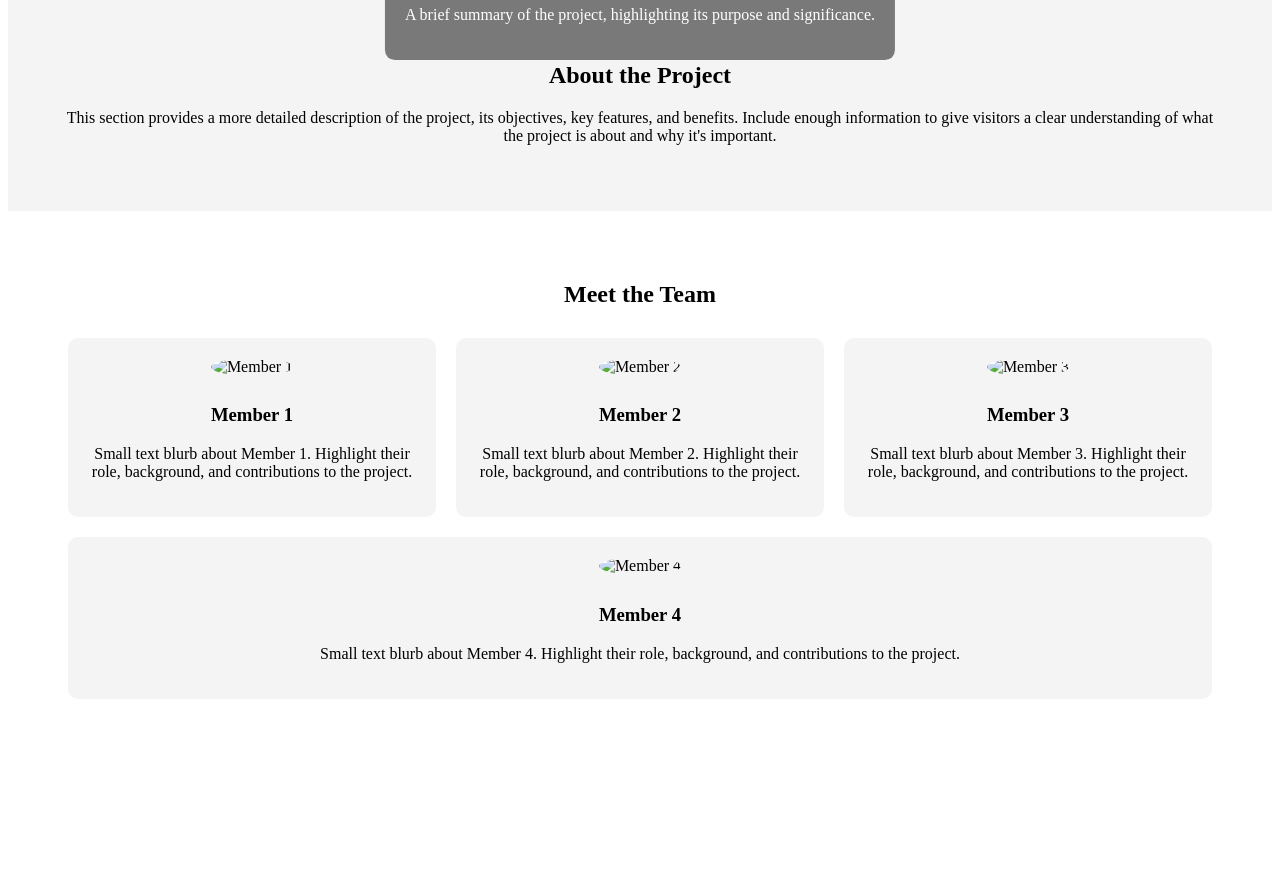
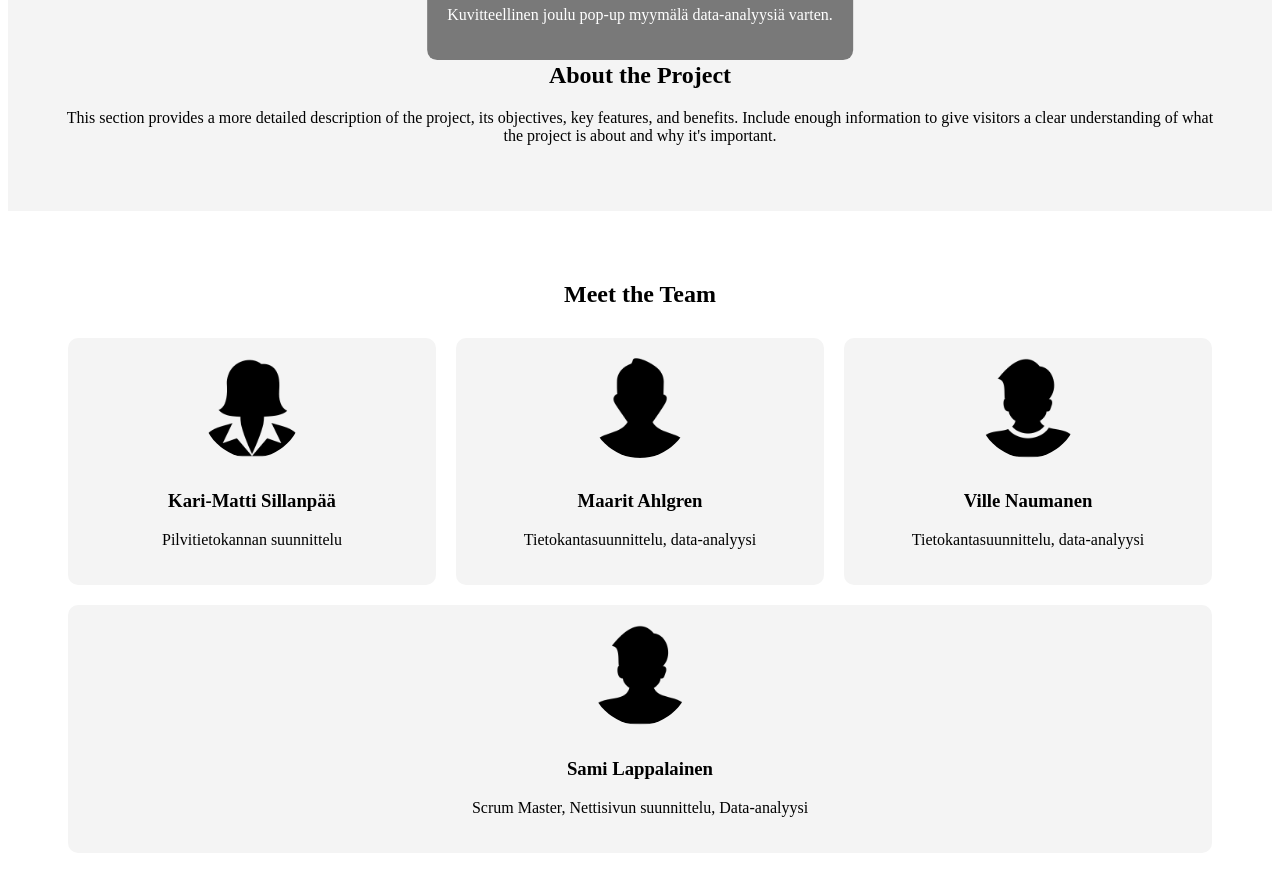
Before and after one commit to stlgithub/PythonProjects, a plain HTML site: page index.html in a window 1280 px wide. Shown: the part 34-914 px from the top of the page. Before the commit the page ends 801 px from the top, so only its background shows below. Drawn offline with Linux system fonts and the light colour scheme.

Commit message:
Add files via upload

```diff
--- a/index.html
+++ b/index.html
@@ -59,8 +59,8 @@
     <div class="header">
         <img src="path/to/your/image.jpg" alt="Project Image" class="header-image">
         <div class="summary">
-            <h1>Project Title</h1>
-            <p>A brief summary of the project, highlighting its purpose and significance.</p>
+            <h1>Joulu Pop-Up Myymälä</h1>
+            <p>Kuvitteellinen joulu pop-up myymälä data-analyysiä varten.</p>
         </div>
     </div>
 
@@ -73,24 +73,24 @@
         <h2>Meet the Team</h2>
         <div class="team-members">
             <div class="team-member">
-                <img src="path/to/member1.jpg" alt="Member 1">
-                <h3>Member 1</h3>
-                <p>Small text blurb about Member 1. Highlight their role, background, and contributions to the project.</p>
+                <img src="/pic1.png" alt="Member 1">
+                <h3>Kari-Matti Sillanpää</h3>
+                <p>Pilvitietokannan suunnittelu</p>
             </div>
             <div class="team-member">
-                <img src="path/to/member2.jpg" alt="Member 2">
-                <h3>Member 2</h3>
-                <p>Small text blurb about Member 2. Highlight their role, background, and contributions to the project.</p>
+                <img src="/pic2.png" alt="Member 2">
+                <h3>Maarit Ahlgren</h3>
+                <p>Tietokantasuunnittelu, data-analyysi</p>
             </div>
             <div class="team-member">
-                <img src="path/to/member3.jpg" alt="Member 3">
-                <h3>Member 3</h3>
-                <p>Small text blurb about Member 3. Highlight their role, background, and contributions to the project.</p>
+                <img src="/pic3.png" alt="Member 3">
+                <h3>Ville Naumanen</h3>
+                <p>Tietokantasuunnittelu, data-analyysi</p>
             </div>
             <div class="team-member">
-                <img src="path/to/member4.jpg" alt="Member 4">
-                <h3>Member 4</h3>
-                <p>Small text blurb about Member 4. Highlight their role, background, and contributions to the project.</p>
+                <img src="/pic4.png" alt="Member 4">
+                <h3>Sami Lappalainen</h3>
+                <p>Scrum Master, Nettisivun suunnittelu, Data-analyysi</p>
             </div>
         </div>
     </div>
```
Also changed, not shown: pic1.png (added), pic2.png (added), pic3.png (added), pic4.png (added).
